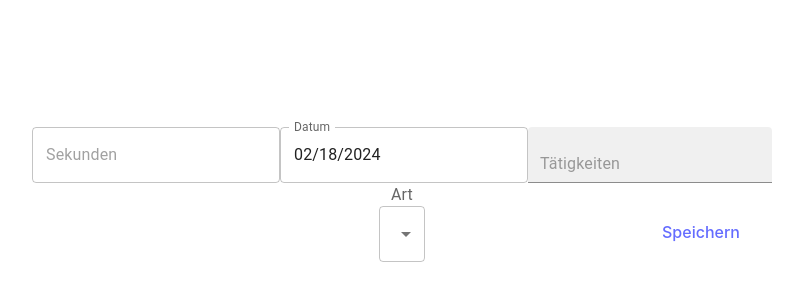
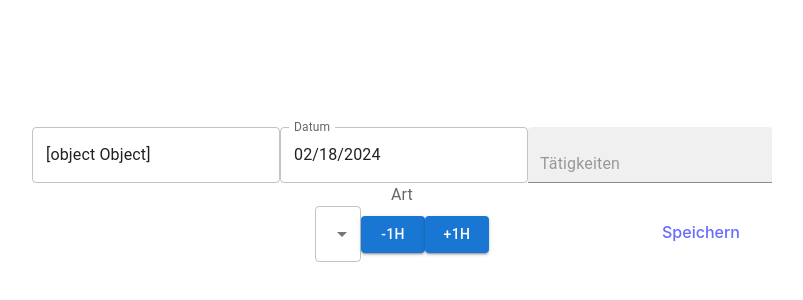
Before and after one commit to marc-hendrik-sieverding/softwarepraktikum, a React (Vite) app in the folder Zeiterfassung/: page /Zeit_erfasst in a window 1280 px wide. Shown: the part 206-506 px from the top of the page, without its empty margins (238-1041 px from the left). Built offline with nearby package versions, Linux system fonts and the light colour scheme.

Commit message:
Anpassungen Zeit_erfasst

```diff
--- a/Zeiterfassung/Routen/Anmeldung.jsx
+++ b/Zeiterfassung/Routen/Anmeldung.jsx
@@ -33,7 +33,7 @@ function Anmeldung() {
       {isLoggedIn && <> <p class="Willkommen">Willkommen, {Benutzername}! </p>
       <Button variant="contained" href="/NachAnmeldung"> Zeit erfassen </Button>
       <Button class="Daten" variant="contained" href="/Daten/"> Daten </Button>
-      <Button class="logout" variant="contained" href="/" onclick = {Ausloggen} >Logout</Button>
+      <Button class="logout" variant="contained" href="/" onClick = {Ausloggen} >Logout</Button>
        </>}
     </>
   );
--- a/Zeiterfassung/Routen/Zeit_erfasst.jsx
+++ b/Zeiterfassung/Routen/Zeit_erfasst.jsx
@@ -14,9 +14,18 @@ export default function DatePick(seconds) {
     const handleChange = (event) => {
      setArt(event.target.value);
     };
+
+    const Addiere1h = () => {
+      seconds = seconds + 3600;
+    }
+
+    const Subtrahiere1h = () => {
+      seconds = seconds - 3600;
+    }
+
     return (
       <>
-    <TextField placeholder="Sekunden" InputProps={{ readOnly: true}} value = { seconds.seconds }/>
+    <TextField placeholder="Sekunden" InputProps={{ readOnly: true}} value = { seconds }/>
     <LocalizationProvider dateAdapter={AdapterDayjs}>
       <DatePicker
           label="Datum"
@@ -34,6 +43,8 @@ export default function DatePick(seconds) {
           <MenuItem value={"Arbeit"}>Arbeit</MenuItem>
           <MenuItem value={"Sonstiges"}>Sonstiges</MenuItem>
         </Select>
+      <Button variant="contained" onClick={Addiere1h} > -1h </Button>
+      <Button variant="contained" onClick={Subtrahiere1h} > +1h </Button>
       <Button class="Speichern" variant="contained" href="/Daten"> Speichern </Button>
     </>
   );
--- a/Zeiterfassung/package.json
+++ b/Zeiterfassung/package.json
@@ -15,8 +15,10 @@
     "@mui/material": "^5.15.10",
     "@mui/x-date-pickers": "^6.19.4",
     "@react-ui-org/react-ui": "^0.54.0",
+    "chart.js": "^4.4.1",
     "dayjs": "^1.11.10",
     "react": "^18.2.0",
+    "react-chartjs-2": "^5.2.0",
     "react-dom": "^18.2.0",
     "react-router-dom": "^6.22.0",
     "style.css": "^1.0.3"
```
Also changed, not shown: 1 other file (tests, documents, lock files or other folders).
